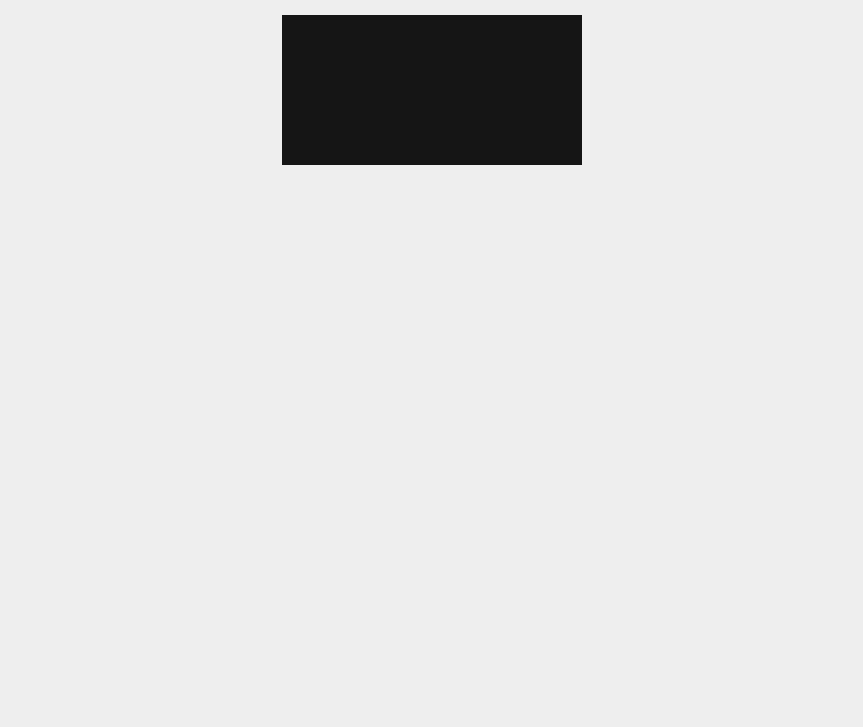
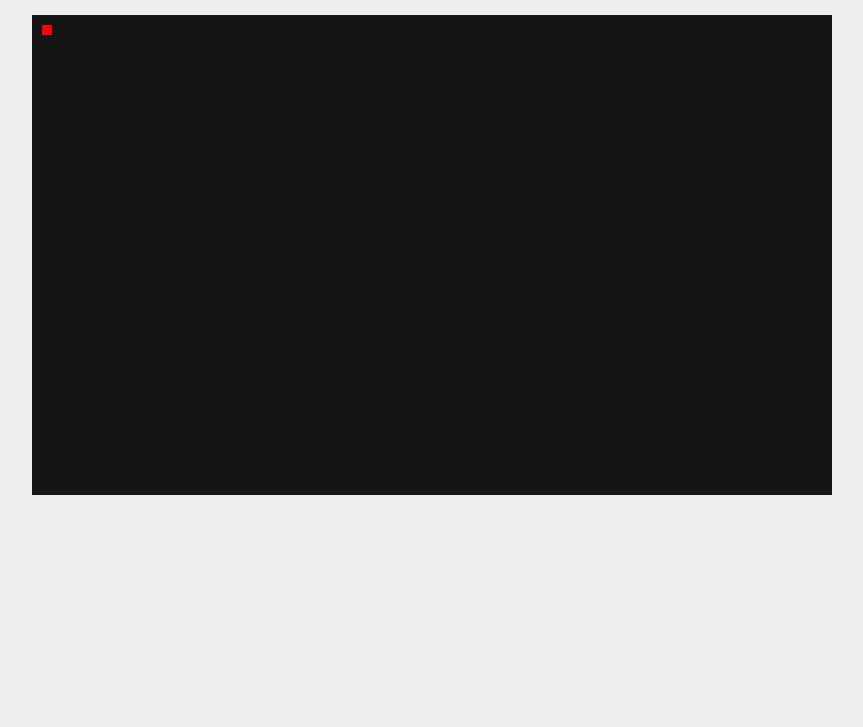
Before and after one commit to AdrielLimanthie/learning-canvas, a plain HTML site: page Snake/src/index.html in a window 1280 px wide. Shown: the part 73-800 px from the top of the page, without its empty margins (208-1071 px from the left). Drawn offline with Linux system fonts and the light colour scheme.

Commit message:
Create an initial field for snake

```diff
--- a/Snake/src/index.html
+++ b/Snake/src/index.html
@@ -8,8 +8,8 @@
     <link rel="stylesheet" href="style.css">
 </head>
 <body>
-    <h1 class="heading">Hello, welcome to learning canvas #1.</h1>
-    <canvas id="gameCanvas1" class="canvas"></canvas>
+    <h1 class="heading">Hello, welcome to learning canvas #2.</h1>
+    <canvas id="gameCanvas2" class="canvas"></canvas>
 
     <script src="script.js"></script>
 </body>
--- a/Snake/src/script.js
+++ b/Snake/src/script.js
@@ -0,0 +1,28 @@
+// The game object
+var game = {
+    canvas: document.getElementById("gameCanvas2"),
+    start: function() {
+        this.canvas.width = 800
+        this.canvas.height = 480
+        this.context = this.canvas.getContext("2d")
+    },
+    clear: function() {
+        this.context.clearRect(0, 0, this.canvas.width, this.canvas.height)
+    }
+}
+
+var player
+
+function snake(context, hor, ver) {
+    this.width = 10
+    this.height = 10
+    this.x = hor * 10
+    this.y = ver * 10
+    context.fillStyle = 'red'
+    context.fillRect(this.x, this.y, this.width, this.height)
+}
+
+document.addEventListener("DOMContentLoaded", function(event) {
+    game.start()
+    player = new snake(game.context, 1, 1)
+})
```
